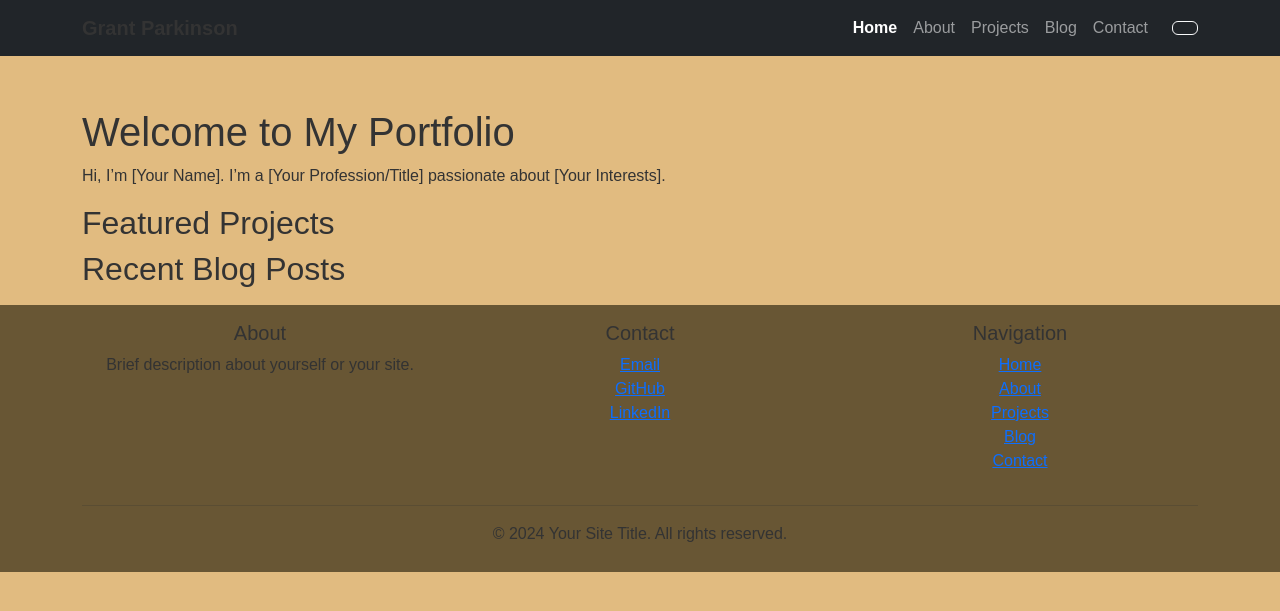
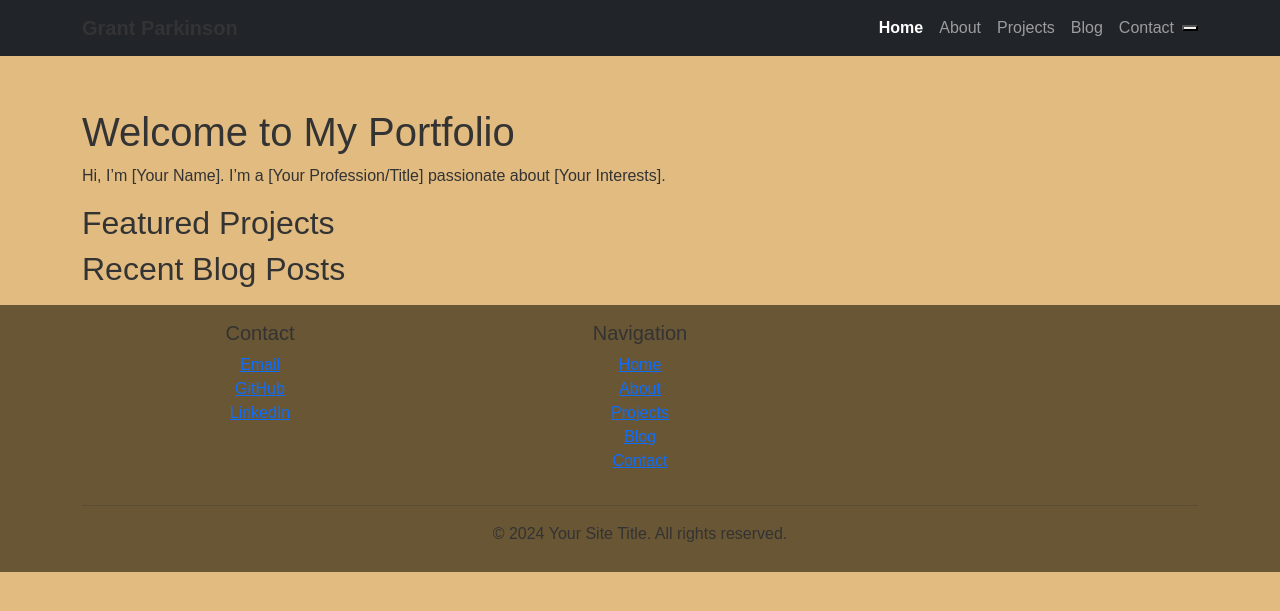
Before and after one commit to grantparkinson-dev/Site, a Jekyll site: the page built from index.md, in a window 1280 px wide. Shown: the top 611 px of the page. Built offline with Jekyll 4.4.1, drawn with Linux system fonts in a browser that asks for light colours.

```diff
--- a/_includes/footer.html
+++ b/_includes/footer.html
@@ -1,10 +1,6 @@
 <footer class="site-footer mt-auto py-3">
   <div class="container">
     <div class="row">
-      <div class="col-md-4">
-        <h5>About</h5>
-        <p>Brief description about yourself or your site.</p>
-      </div>
       <div class="col-md-4">
         <h5>Contact</h5>
         <ul class="list-unstyled">
--- a/_includes/nav.html
+++ b/_includes/nav.html
@@ -22,8 +22,8 @@
                     <a class="nav-link {% if page.url == site.baseurl | append: '/contact' %}active{% endif %}" href="{{ site.baseurl }}/contact">Contact</a>
                 </li>
             </ul>
-            <button id="darkModeToggle" class="btn btn-outline-light ms-3">
-                <i class="bi bi-moon"></i>
+            <button id="darkModeToggle" aria-label="Toggle dark mode">
+                <i class="fas fa-moon"></i> <!-- You can use an icon library like Font Awesome for moon/sun icons -->
             </button>
         </div>
     </div>
--- a/assets/css/style.css
+++ b/assets/css/style.css
@@ -19,6 +19,8 @@
       color: var(--light-text);
       transition: background-color 0.3s, color 0.3s;
   }
+
+/* You can remove the light-mode class styles if you're using it as the default */
 
   .navbar {
       position: fixed;
--- a/assets/js/main.js
+++ b/assets/js/main.js
@@ -88,7 +88,7 @@ document.addEventListener('DOMContentLoaded', function() {
     }
     if (currentPage === '/' || currentPage === '/index.md') {
         const featuredProjects = [
-            { title: 'Spotify Visualizations', description: 'Interactive data visualizations of Spotify listening history.', image: '/img/project-thumbnails/spotify-viz.jpg', url: '/projects/spotify-visualizations/' },
+            { title: 'Spotify Visualizations', description: 'Interactive data visualizations of Spotify listening history.', image: '/img/project-thumbnails/spotify-viz.jpg', url: 'site/projects/spotify-visualizations/index.html' },
             // Add more projects here
         ];
 
```
Also changed, not shown: projects.md (+1 -1 lines).
